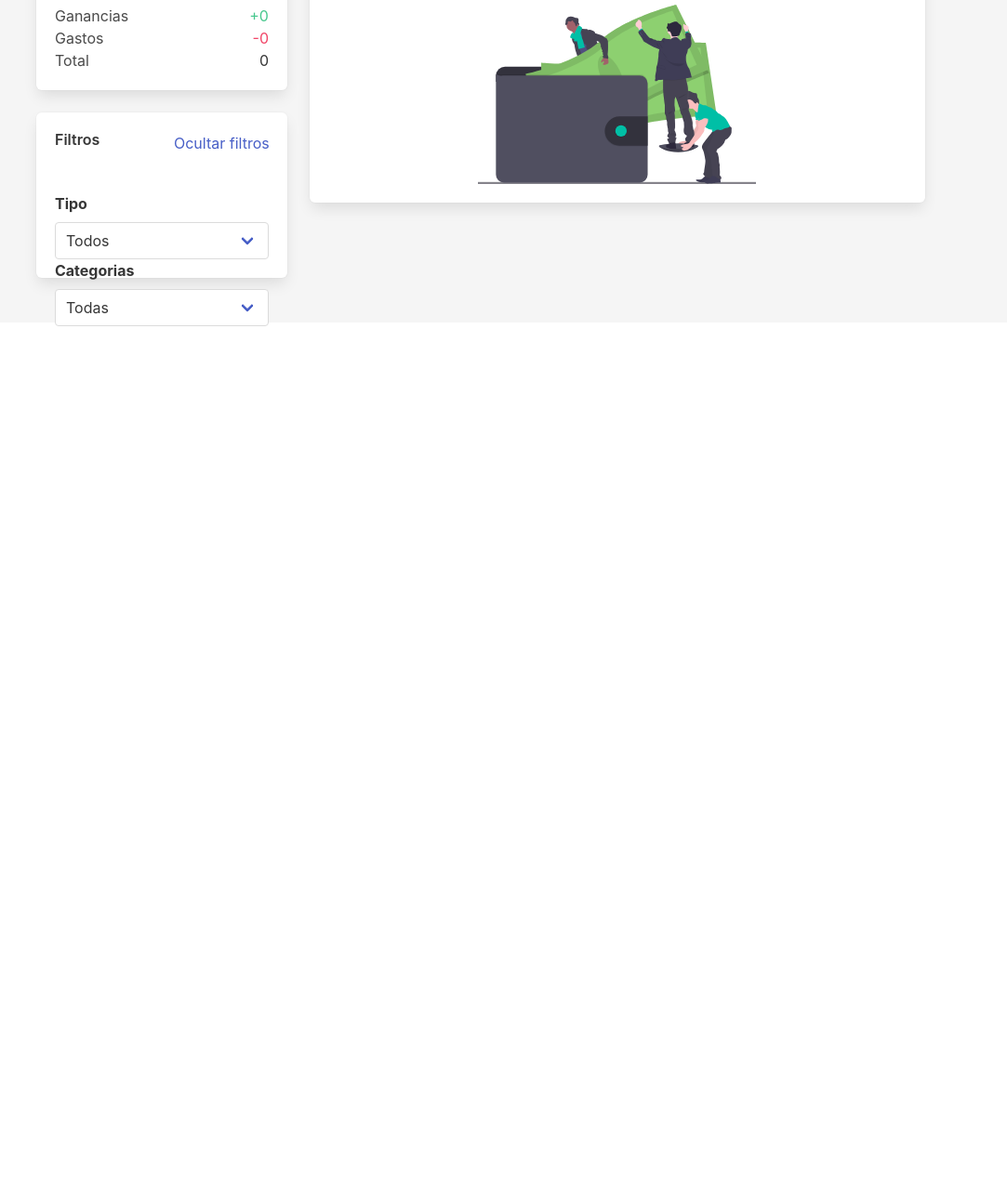
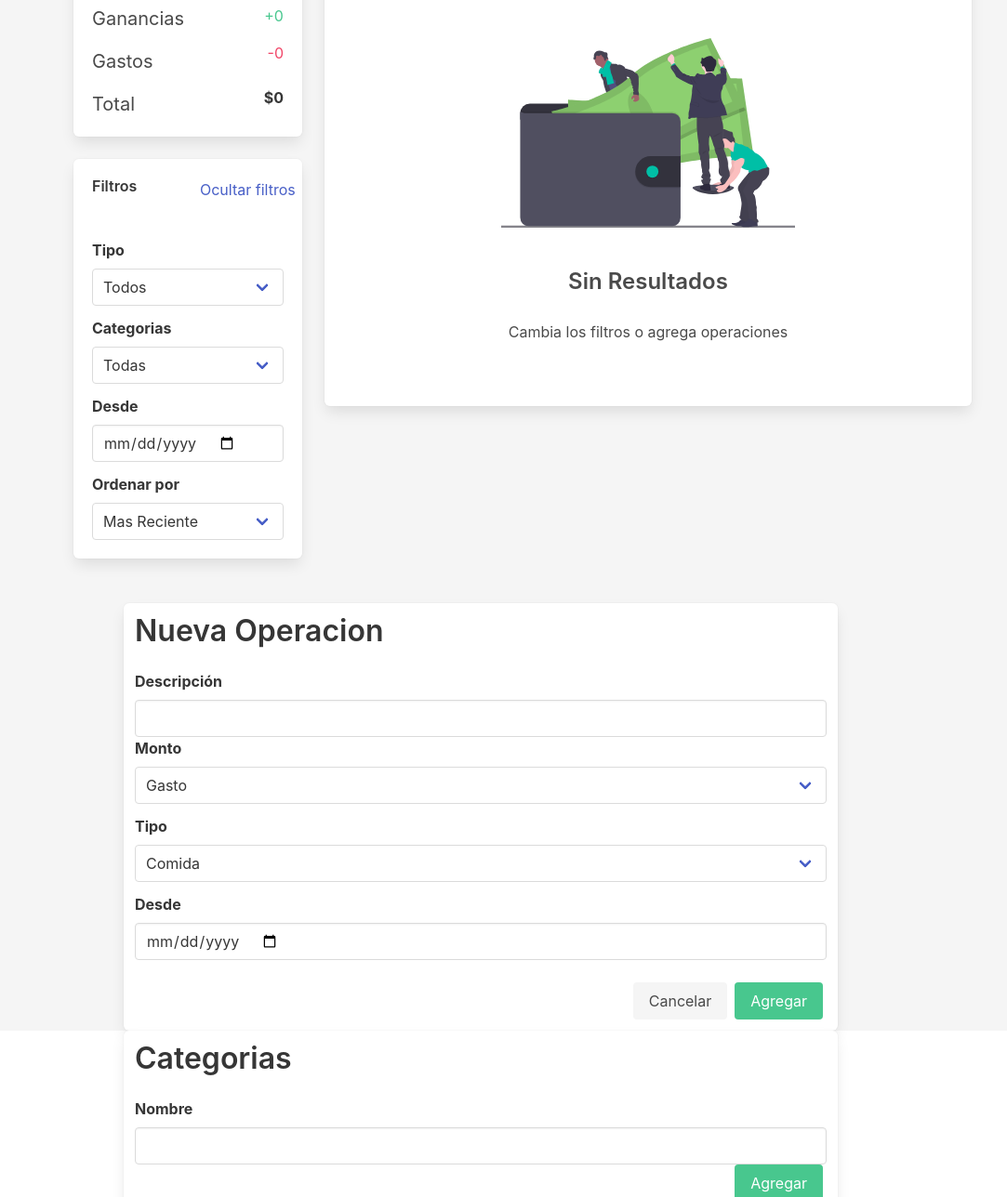
Before and after one commit to mecha-default/Ahorradas, a plain HTML site: page index.html in a window 1280 px wide. Shown: the part 255-1543 px from the top of the page at 93% size, without its empty margins (123-1206 px from the left). Before the commit the page ends 800 px from the top, so only its background shows below. Drawn offline with nearby package versions, Linux system fonts and the light colour scheme.

Commit message:
prueba commit

```diff
--- a/index.html
+++ b/index.html
@@ -3,16 +3,24 @@
   <meta charset="UTF-8" />
   <meta http-equiv="X-UA-Compatible" content="IE=edge" />
   <meta name="viewport" content="width=device-width, initial-scale=1.0" />
-<link rel="stylesheet" href="https://cdn.jsdelivr.net/npm/bulma@0.9.3/css/bulma.min.css" />
-<script src="https://kit.fontawesome.com/0ca0e55b9a.js" crossorigin="anonymous"></script>
+  <link
+    rel="stylesheet"
+    href="https://cdn.jsdelivr.net/npm/bulma@0.9.3/css/bulma.min.css"
+  />
+  <script
+    src="https://kit.fontawesome.com/0ca0e55b9a.js"
+    crossorigin="anonymous"
+  ></script>
 
   <title>AhorrADAs</title>
 
-<body class="has-background-light">
-
+  <form class="has-background-light">
     <!-------------------------INICIO BARRA DE NAVEGACIÓN----------------------------------->
-    <nav class="navbar is-primary is-spaced" role="navigation" aria-label="main navigation">
-
+    <nav
+      class="navbar is-primary is-spaced"
+      role="navigation"
+      aria-label="main navigation"
+    >
       <!-- NAVBAR BRAND-->
       <h1 class="navbar-brand title is-2 has-text-white">
         <a class="navbar-item">
@@ -20,42 +28,53 @@
         </a>
       </h1>
 
-        <!-- NAVBAR BURGUER...
-                <a role="button" class="navbar-burger" aria-label="menu" aria-expanded="false">
+      <!-- NAVBAR BURGUER -->
+
+      <a
+        role="button"
+        class="navbar-burger is-active"
+        aria-label="menu"
+        aria-expanded="false"
+      >
         <span aria-hidden="true"></span>
         <span aria-hidden="true"></span>
         <span aria-hidden="true"></span>
       </a>
-                -->
 
       <!--NAVBAR-END-->
       <div class="navbar-menu">
         <div class="navbar-end">
-                <a class="navbar-item has-text-white"> <i class="fas fa-chart-line mr-2"></i>Balance</a>
-                <a class="navbar-item has-text-white"> <i class="fas fa-tag mr-2"></i>Categorias </a>
-                <a class="navbar-item has-text-white"> <i class="fas fa-chart-pie mr-2"></i>Reportes </a>
+          <a class="navbar-item has-text-white">
+            <i class="fas fa-chart-line mr-2"></i>Balance</a
+          >
+          <a class="navbar-item has-text-white" id="boton-link-categorias">
+            <i class="fas fa-tag mr-2"></i>Categorias
+          </a>
+          <a class="navbar-item has-text-white">
+            <i class="fas fa-chart-pie mr-2"></i>Reportes
+          </a>
         </div>
       </div>
     </nav>
     <!---------------------------- FIN BARRA DE NAVEGACION------------------------------------>
 
     <!----------------------------TARJETA BALANCE--------------------------------------------->
+    <div class="container" id="home-ahorradas">
       <section class="section">
-        <div class="container">
         <div class="columns">
           <div class="column is-offset-1 is-3">
             <article class="box">
-                        <h3 class="title">Balance</h3>
+              <h3 class="title has-text-weight-bold">Balance</h3>
               <div class="columns">
                 <div class="column is-5">
-                                <p class="">Ganancias</p>
-                                <p class="">Gastos</p>
-                                <p class="">Total</p>
+                  <p class="is-size-5 mb-4">Ganancias</p>
+                  <p class="is-size-5 mb-4">Gastos</p>
+                  <p class="is-size-5">Total</p>
                 </div>
                 <div class="column is-7">
-                                <p class="has-text-right has-text-success">+0</p>
-                                <p class="has-text-right has-text-danger">-0</p>
-                                <p class="has-text-right has-text-dark">0</p>
+                  <p class="has-text-right has-text-success mb-4">+0</p>
+                  <p class="has-text-right has-text-danger mb-5">-0</p>
+                  <p class="has-text-right has-text-dark has-text-weight-bold">$0</p>
                 </div>
               </div>
             </article>
@@ -63,7 +82,10 @@
             <article class="box">
               <div class="columns">
                 <h3 class="title column is-6">Filtros</h3>
-                            <button class="button is-ghost column is-6">Ocultar filtros</button>
+                <button class="button is-ghost column is-6">
+                  Ocultar filtros
+                </button>
+                <!-- CHEQUEAR RESPONSIVE -->
               </div>
               <div class="field">
                 <label class="label">Tipo</label>
@@ -73,9 +95,11 @@
                       <option value="todos">Todos</option>
                       <option value="gastos">Gastos</option>
                       <option value="ganancia">Ganancia</option>
+                    </select>
+                  </div>
+                </div>
+              </div>
 
-
-                                    </select>
               <div class="field">
                 <label class="label">Categorias</label>
                 <div class="control">
@@ -88,41 +112,163 @@
                       <option value="ganancia">Educacion</option>
                       <option value="ganancia">Transporte</option>
                       <option value="ganancia">Trabajo</option>
+                    </select>
+                  </div>
+                </div>
+              </div>
 
+              <div class="field">
+                <label for="date" class="label">Desde</label>
+                <div class="control">
+                  <input type="date" class="input" id="date" />
+                </div>
+              </div>
+
+              <div class="field">
+                <label class="label">Ordenar por</label>
+                <div class="control">
+                  <div class="select is-fullwidth is-normal">
+                    <select>
+                      <option value="Mas Reciente">Mas Reciente</option>
+                      <option value="Menos Reciente">Menos Reciente</option>
+                      <option value="Mayor Monto">Mayor Monto</option>
+                      <option value="Menor Monto">Menor Monto</option>
+                      <option value="A/Z">A/Z</option>
+                      <option value="Z/A">Z/A</option>
                     </select>
+                  </div>
+                </div>
+              </div>
+            </article>
+          </div>
+
+          <!------------------------------------TARJETA OPERACIONES-------------------------------------->
+          <div class="column" id="tarjeta-operaciones">
+            <div class="box">
+              <div class="columns">
+                <div class="column">
+                  <h3 class="title is-4 has-text-weight-bold">Operaciones</h3>
+                </div>
+                <div class="column is is-offset-5">
+                  <!-- ARREGLAR BOTON HACER RESPONSIVE -->
+                  <div class="buttons">
+                    <button class="button is-primary">+ Nueva Operacion</button>
+                  </div>
+                </div>
+              </div>
+              <div class="columns">
+                <div class="column is-offset-3 is-6 mt-4">
+                  <div class="image py-4">
+                    <img src="img/undraw_wallet_aym5.svg" />
+                  </div>
+                  <h4
+                    class="
+                      is-size-4
+                      has-text-centered has-text-weight-semibold
+                      my-5
+                    "
+                  >
+                    Sin Resultados
+                  </h4>
+                  <p class="is size-3 has-text-centered mb-6">
+                    Cambia los filtros o agrega operaciones
+                  </p>
+                </div>
+              </div>
+            </div>
+          </div>
+        </div>
+      </section>
+    </div>
+    <!--------------------------------------------- TARJETA NUEVA OPERACION----------------------------------------------------->
+    <form id="tarjeta-nueva-operacion" class="section is-hidden">
+    <div class="container">
+        <div class="box column is-8 is-offset-2">
+          <div class="columns">
+            <div class="column">
+              <h3 class="title">Nueva Operacion</h3>
+
+              <label for="Descripción" class="label">Descripción</label>
+
+              <input class="input" type="text" placeholder="" />
+
+              <div class="field">
+                <label class="label">Monto</label>
+                <div class="control">
+                  <div class="select is-fullwidth is-normal">
+                    <select>
+                      <option value="Gasto">Gasto</option>
+                      <option value="Ganacia">Ganancia</option>
+                    </select>
+                  </div>
+                </div>
+              </div>
+
+              <div class="field">
+                <label class="label">Tipo</label>
+                <div class="control">
+                  <div class="select is-fullwidth is-normal">
+                    <select>
+                      <option value="Comida">Comida</option>
+                      <option value="Servicios">Servicios</option>
+                    </select>
+                  </div>
+                </div>
+              </div>
+              <div class="field">
+                <label for="date" class="label">Desde</label>
+                <div class="control">
+                  <input type="date" class="input" id="date" />
+                </div>
+              </div>
+            </div>
+          </div>
+          <div class="buttons is-right">
+            <button id="cancelar-nueva-operacion"class="button is-light">Cancelar</button>
+            <button id="agregar-nueva-operacion"class="button is-success">Agregar</button>
+          </div>
+        </div>
+    </div>
+</form>
+
+  <!--------------------------------------------- TARJETA CATEGORIAS----------------------------------------------------->
+  <form id="tarjeta-categorias" class="">
+    <div class="container">
+        <div class="box column is-8 is-offset-2">
+          <div class="columns">
+            <div class="column">
+              <h3 class="title">Categorias</h3>
+              <label for="Descripción" class="label">Nombre</label>
+              <input class="input" type="text" placeholder="" />
+              <div class="buttons is-right">
+              <button id="agregar-categoria"class="button is-success">Agregar</button>
             </div>
               </div>
             </div>
           </div>
         </div>
     </div>
-
-                    </article>
-                </div>
-
-<!------------------------------------TARJETA OPERACIONES-------------------------------------->
-                <div class="column is-7">
-                    <div class="box">
-                        <h3 class="title">Operaciones</h3>
+</form>
+<!---------------------------------------- TARJETA REPORTES --------------------------------------->
+<form id="tarjeta-reportes" class="">
+  <div class="container">
+      <div class="box column is-8 is-offset-2">
         <div class="columns">
-                            <div class="column is-offset-3 is-6">
-                                <div class="image">
-                                    <img src="img/undraw_wallet_aym5.svg">
+          <div class="column">
+            <h3 class="title">Reportes</h3>
+            <label for="Descripción" class="label">Nombre</label>
+            <input class="input" type="text" placeholder="" />
             </div>
           </div>
         </div>
       </div>
   </div>
-            </div>
-        </div>
-
-    </section>
-
+</form>
 
 
  <script src="index.js"></script>
+
   </body>
-
 </html>
 <!--
-Probar commit -->
+Probar commit 2 -->
--- a/index.js
+++ b/index.js
@@ -0,0 +1,17 @@
+//const botonNuevaOperacion = document.getElementById("tarjeta-nueva-operacion");
+
+const botonLinkCategorias=document.getElementById("boton-link-categorias")
+const tarjetaReportes=document.getElementById("tarjeta-reportes")
+const tarjetaBalance=document.getElementById("home-ahorradas")
+const tarjetaNuevaOperacion=document.getElementById("tarjeta-nueva-operacion")
+const tarjetaCategorias=document.getElementById("tarjeta-categorias")
+
+
+
+botonLinkCategorias.onclick = (event) => {
+    event.preventDefault();
+    tarjetaCategorias.classList.remove("is-hidden")
+    tarjetaNuevaOperacion.classList.add("is-hidden")
+    tarjetaReportes.classList.add("is-hidden")
+    tarjetaBalance.classList.add("is-hidden")
+}
```
Lines whose indentation alone changed are shown as unchanged.
